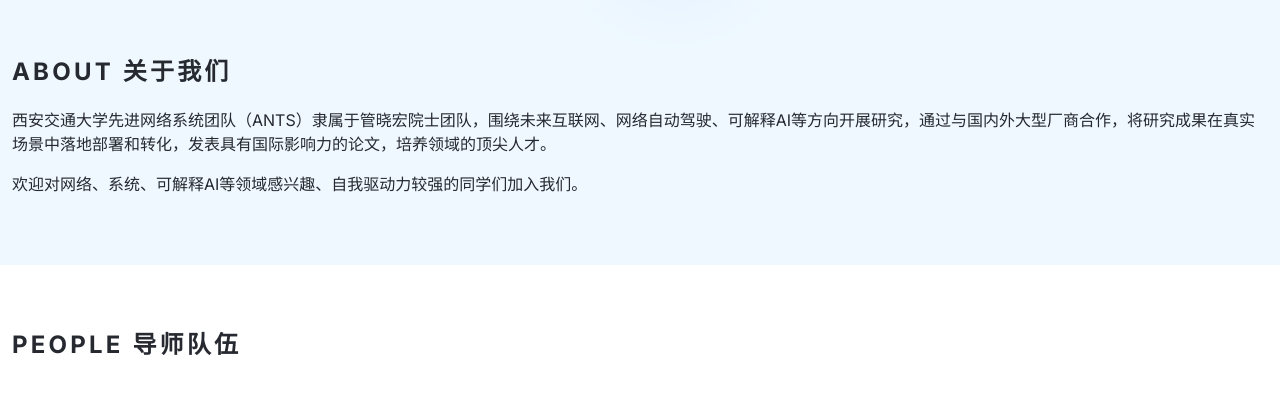
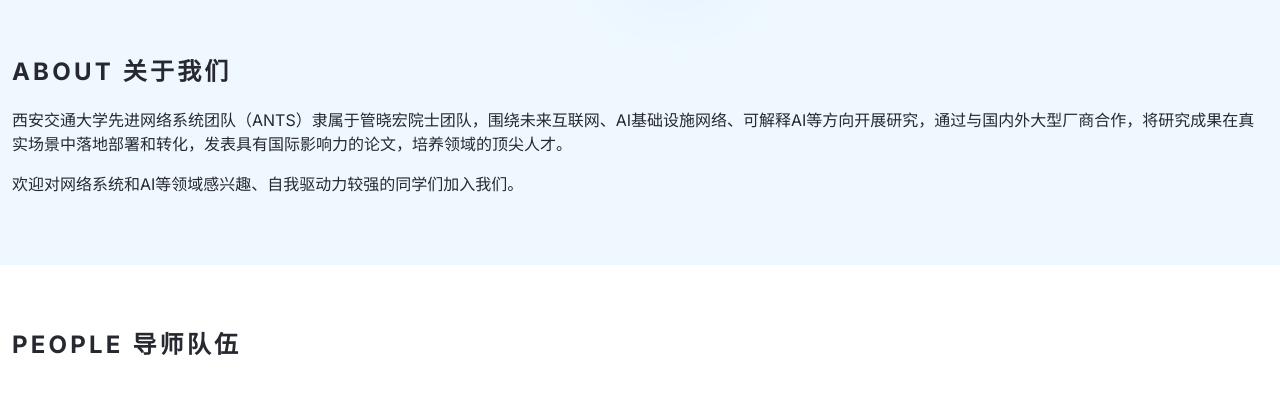
Before and after one commit to XJTU-NetVerify/ants-index, a plain HTML site: page index.html in a window 1280 px wide. Shown: the part 818-1226 px from the top of the page. Drawn offline with Linux system fonts and the light colour scheme.

Commit message:
Update index.html

```diff
--- a/index.html
+++ b/index.html
@@ -35,8 +35,8 @@
     <div class="page opaque">
         <div id="about" class="content about">
             <h2>About 关于我们</h2>
-            <p><span>西安交通大学先进网络系统团队（ANTS）隶属于管晓宏院士团队，围绕未来互联网、网络自动驾驶、可解释AI等方向开展研究，通过与国内外大型厂商合作，将研究成果在真实场景中落地部署和转化，发表具有国际影响力的论文，培养领域的顶尖人才。</span></p>
-            <p><span>欢迎对网络、系统、可解释AI等领域感兴趣、自我驱动力较强的同学们加入我们。</span></p>
+            <p><span>西安交通大学先进网络系统团队（ANTS）隶属于管晓宏院士团队，围绕未来互联网、AI基础设施网络、可解释AI等方向开展研究，通过与国内外大型厂商合作，将研究成果在真实场景中落地部署和转化，发表具有国际影响力的论文，培养领域的顶尖人才。</span></p>
+            <p><span>欢迎对网络系统和AI等领域感兴趣、自我驱动力较强的同学们加入我们。</span></p>
         </div>
     </div>
 
@@ -134,7 +134,6 @@
     <div class="page">
         <div id="joinus" class="content">
             <h2>Join Us 加入我们</h2>
-            <p>欢迎对网络、系统、可解释AI领域感兴趣、自我驱动力较强的同学们加入我们。</p>
             <p>联系方式：<a href="mailto:p-zhang@xjtu.edu.cn">p-zhang@xjtu.edu.cn</a></p>
             <div class="pdf-container">
                 <embed type="application/pdf" class="joinus-pdf" src="assets/ANTS-20240524-v3.pdf" />
```
